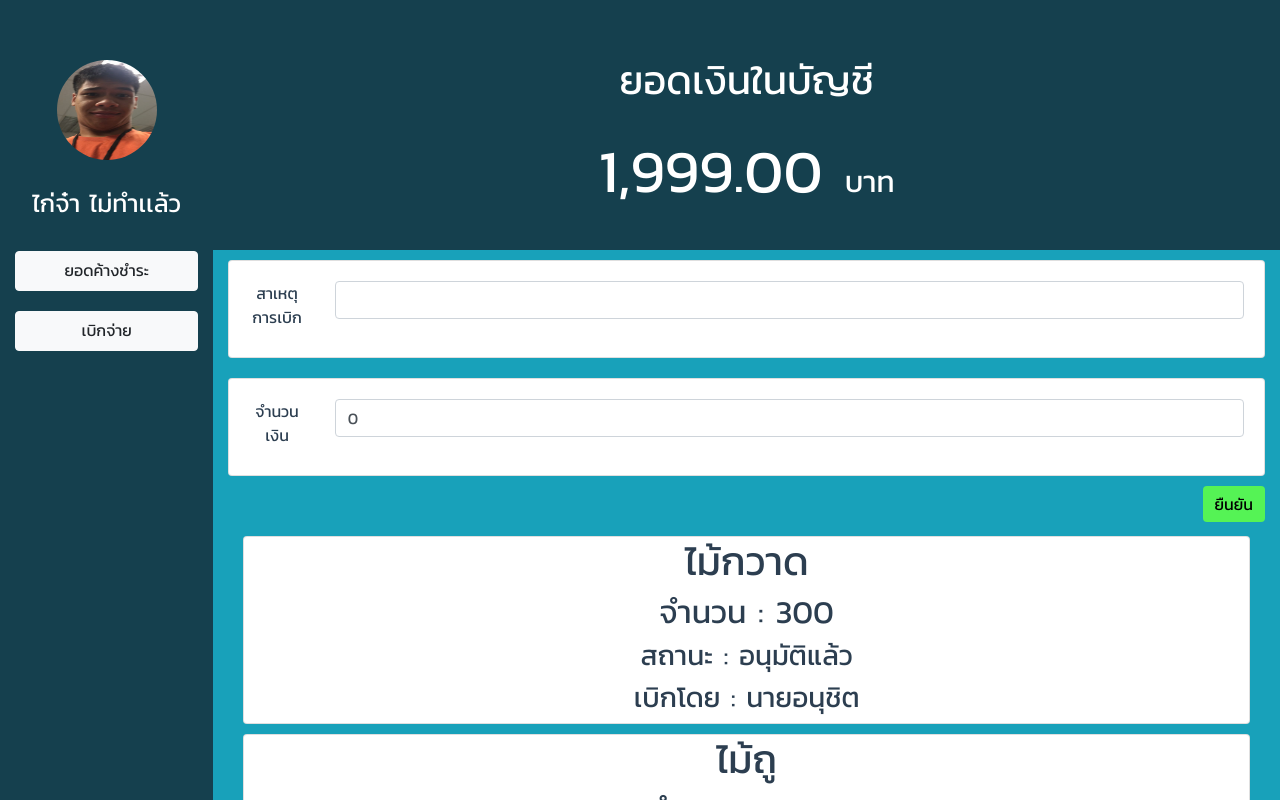
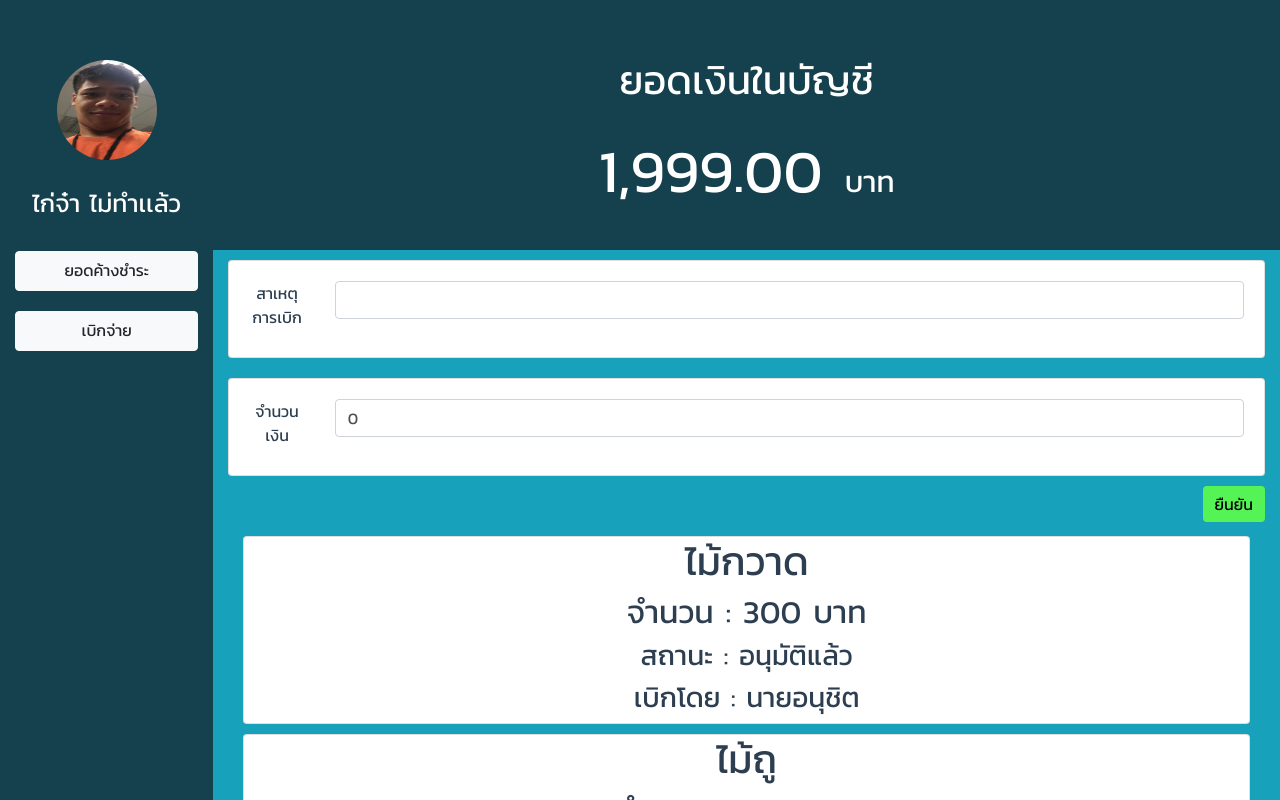
Before and after one commit to pontakornth/jwc11-workshop-e, a Vue app: page /#/withdraw in a window 1280 px wide. Shown: the top 800 px of the page. Built offline with nearby package versions, Linux system fonts and the light colour scheme.

Commit message:
Add currency

```diff
--- a/src/views/dashboard.vue
+++ b/src/views/dashboard.vue
@@ -66,7 +66,7 @@
                         </b-col>
 
                         <b-col v-for="(tran, index) in transactions" :key="index" cols="12" style="background-color:white; border-radius:5px; padding:10px; margin-bottom:20px;">
-                            <h4 style="text-align:left;">{{tran.name}} 10/11/2019 คนละ {{tran.amount.toString().replace(/\B(?=(\d{3})+(?!\d))/g, ",")}}</h4>
+                            <h4 style="text-align:left;">{{tran.name}} 10/11/2019 คนละ {{tran.amount.toString().replace(/\B(?=(\d{3})+(?!\d))/g, ",")}} บาท</h4>
                         </b-col>
 
                         <b-col cols="12" style="background-color:white; border-radius:5px; padding:40px; margin-bottom:20px;">
--- a/src/views/withdraw.vue
+++ b/src/views/withdraw.vue
@@ -46,7 +46,7 @@
                                 <b-col cols="12" style="margin-top:60px;">
                                 <div v-for="tran in transactions" :key="tran.id" class="card" style="margin-bottom:10px;">
                                     <h1>{{ tran.title }}</h1>
-                                    <h2>จำนวน : {{ tran.amount.toString().replace(/\B(?=(\d{3})+(?!\d))/g, ",") }} </h2>
+                                    <h2>จำนวน : {{ tran.amount.toString().replace(/\B(?=(\d{3})+(?!\d))/g, ",") }} บาท </h2>
 
                                     <h3>สถานะ : {{ tran.status}}</h3>
                                     <h3>เบิกโดย : {{ tran.issuedUserId }}</h3>
```
